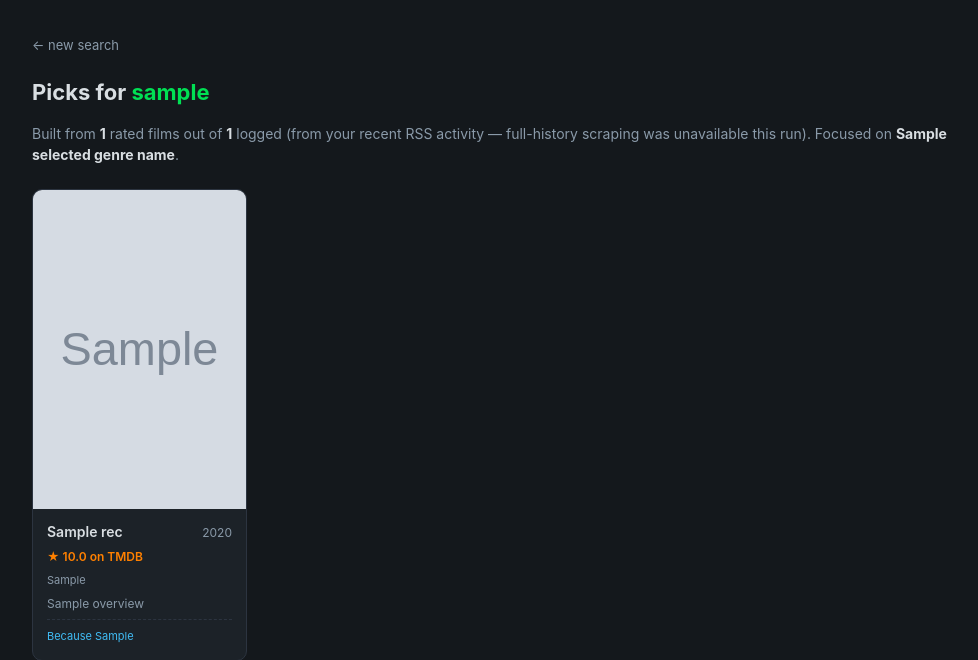
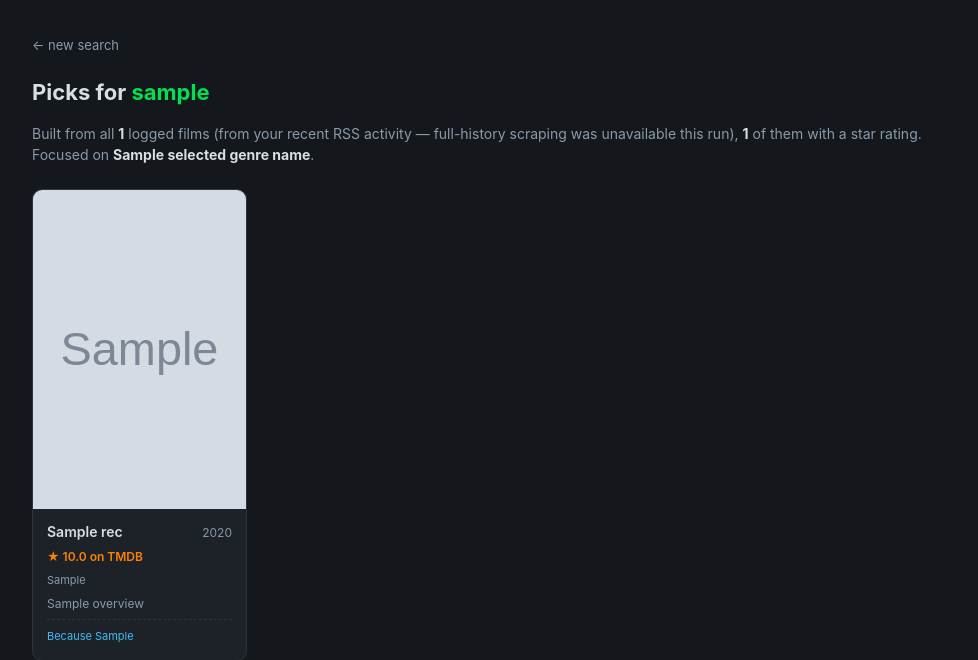
Before and after one commit to tanishquish/letterboxd-recommender, a Flask app: template templates/results.html in a window 1280 px wide. Shown: the top 660 px of the page, without its empty margins (148-1126 px from the left). Run offline with Flask 3, Linux system fonts and the light colour scheme; the template is opened without the code that fills it: most values are stand-ins (such as "Sample title", 1, 10 or a date in 2020); grey boxes marked "Sample" are stand-in pictures.

Commit message:
Fix misleading results copy: all logged films are used, not just rated ones
'Built from 347 rated films out of 348 logged' implied only rated films
fed the profile. In reality all logged films contribute (an unrated-but-
liked film still gets like/rewatch/review weight) -- only the rating
component of the weight formula depends on having a star rating. Reworded
to lead with the true basis (all logged films) and note the rated subset
as a secondary detail.

```diff
--- a/templates/results.html
+++ b/templates/results.html
@@ -13,8 +13,9 @@
       <h1>Picks for <span class="accent">{{ username }}</span></h1>
     </header>
     <p class="meta-line">
-      Built from <strong>{{ rated_count }}</strong> rated films out of <strong>{{ total_logged }}</strong> logged
-      {% if source == 'scraped' %}(your full diary history){% else %}(from your recent RSS activity — full-history scraping was unavailable this run){% endif %}.
+      Built from all <strong>{{ total_logged }}</strong> logged films
+      {% if source == 'scraped' %}(your full diary history){% else %}(from your recent RSS activity — full-history scraping was unavailable this run){% endif %},
+      <strong>{{ rated_count }}</strong> of them with a star rating.
       {% if selected_genre_names %}Focused on <strong>{{ selected_genre_names|join(', ') }}</strong>.{% endif %}
     </p>
 
```
